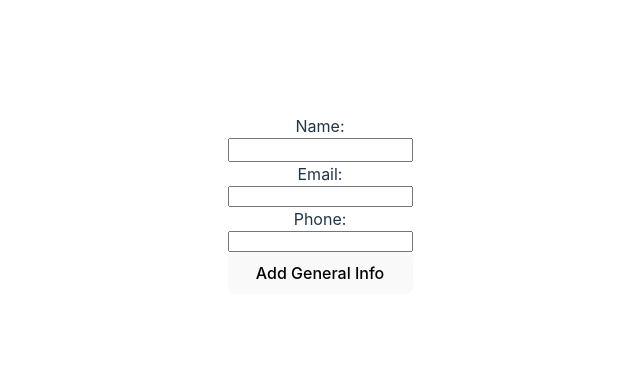
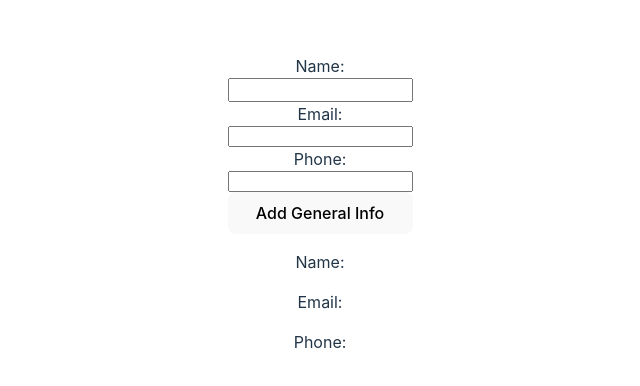
Before and after one commit to ZippyIO/cv-builder, a React (Vite) app: page / in a window 1280 px wide. Shown: the part 188-574 px from the top of the page, without its empty margins (320-960 px from the left). Built offline with nearby package versions, Linux system fonts and the light colour scheme.

Commit message:
General Form updates

```diff
--- a/src/components/form/CvForm.jsx
+++ b/src/components/form/CvForm.jsx
@@ -16,6 +16,7 @@ class CvForm extends Component {
 
     handleFormSubmit = (event) => {
         event.preventDefault();
+        if (event.target.id === 'generalForm') {
             this.setState({
                 general: {
                     name: event.target.name.value,
@@ -23,6 +24,7 @@ class CvForm extends Component {
                     phone: event.target.phone.value,
                 },
             });
+        }
     };
 
     render() {
@@ -30,9 +32,9 @@ class CvForm extends Component {
             <div>
                 <GeneralForm onSubmitForm={this.handleFormSubmit} />
                 <div>
-                    <p>{this.state.general.name}</p>
-                    <p>{this.state.general.email}</p>
-                    <p>{this.state.general.phone}</p>
+                    <p>Name: {this.state.general.name}</p>
+                    <p>Email: {this.state.general.email}</p>
+                    <p>Phone: {this.state.general.phone}</p>
                 </div>
             </div>
         );
--- a/src/components/form/GeneralForm.jsx
+++ b/src/components/form/GeneralForm.jsx
@@ -18,7 +18,7 @@ class GeneralForm extends Component {
     render() {
         return (
             <div>
-                <form className="generalForm" onSubmit={this.props.onSubmitForm}>
+                <form id="generalForm" className="generalForm" onSubmit={this.props.onSubmitForm}>
                     <label htmlFor="name">Name:</label>
                     <input type="text" id="name" onChange={this.handleInput} />
                     <label htmlFor="email">Email:</label>
```
Lines whose indentation alone changed are shown as unchanged.
